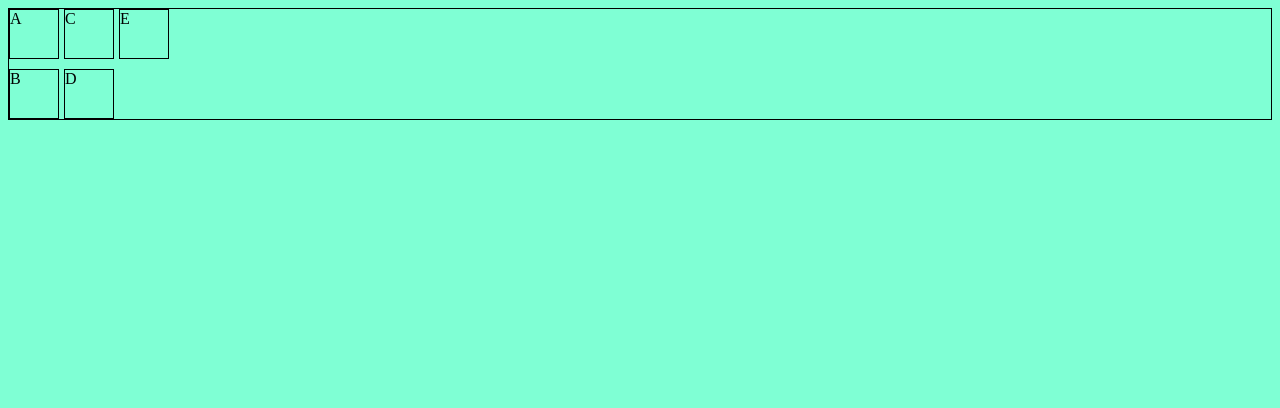
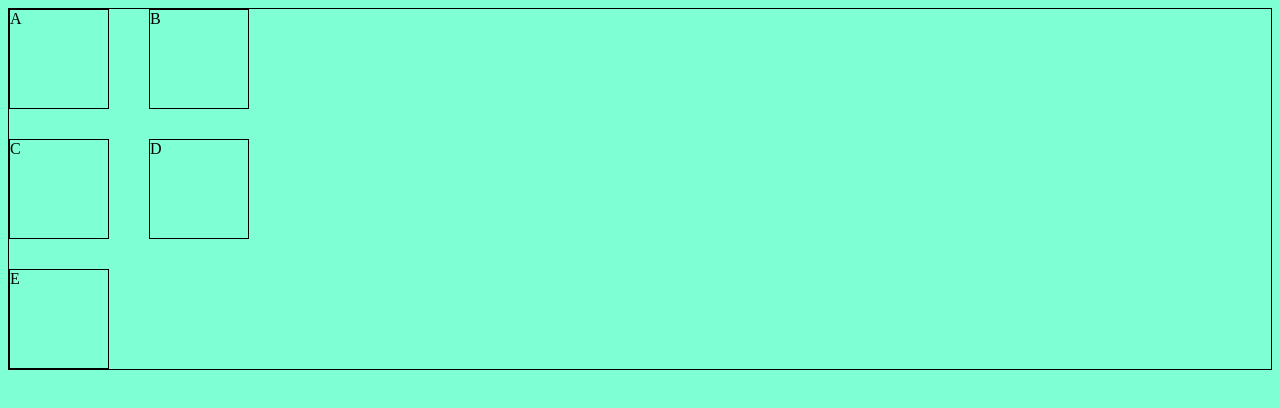
Before and after one commit to FriedrichtenHagen/admin-dashboard, a plain HTML site: page index.html in a window 1280 px wide. Drawn offline with Linux system fonts and the light colour scheme.

Commit message:
mess around with grid

```diff
--- a/style.css
+++ b/style.css
@@ -5,12 +5,12 @@ body{
 }
 .container{
     display: grid;
-    grid-template: 50px 50px / 50px 50px;
-    grid-auto-rows: 50px;
-    grid-auto-columns: 50px;
-    grid-auto-flow: column;
-    column-gap: 5px;
-    row-gap: 10px;
+    grid-template: 100px 100px / 100px 100px;
+    grid-auto-rows: 100px;
+    grid-auto-columns: 100px;
+    grid-auto-flow: row;
+    column-gap: 40px;
+    row-gap: 30px;
     border: 1px solid black;
 }
 .item{
```
